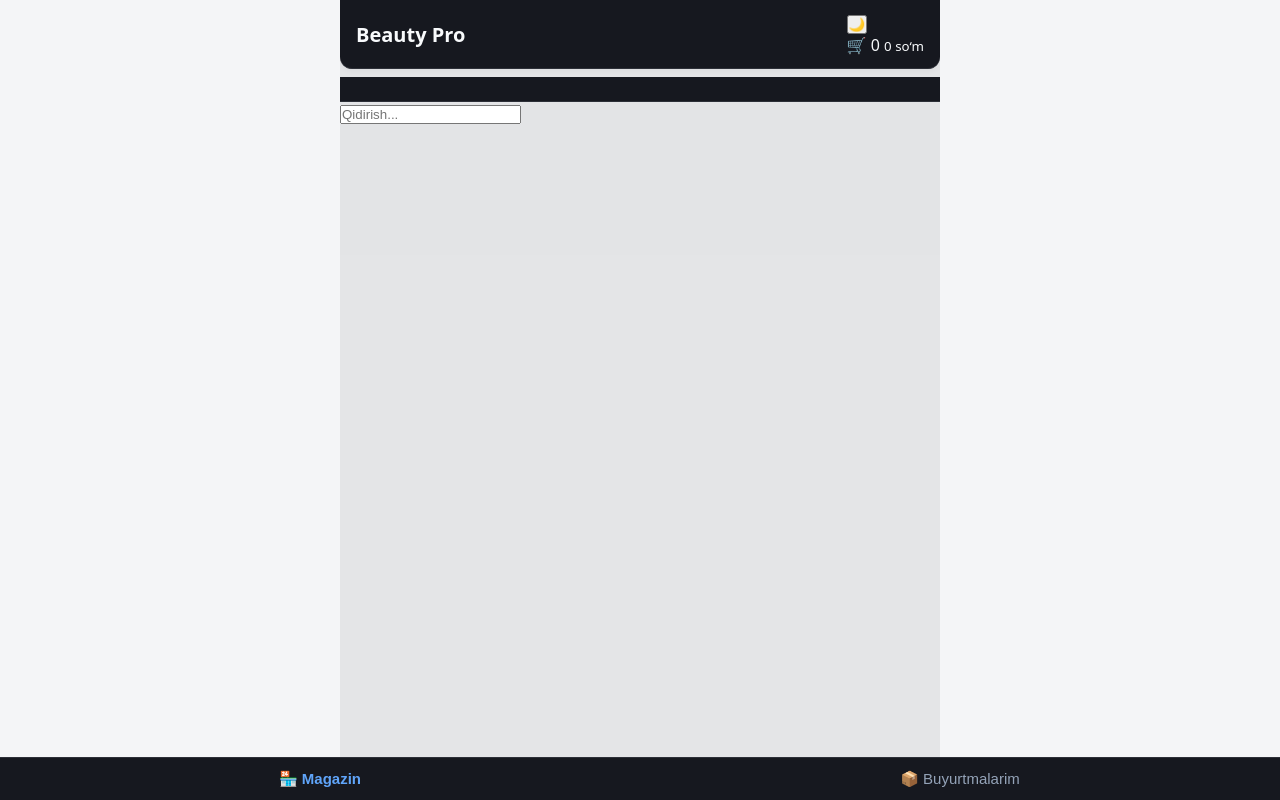
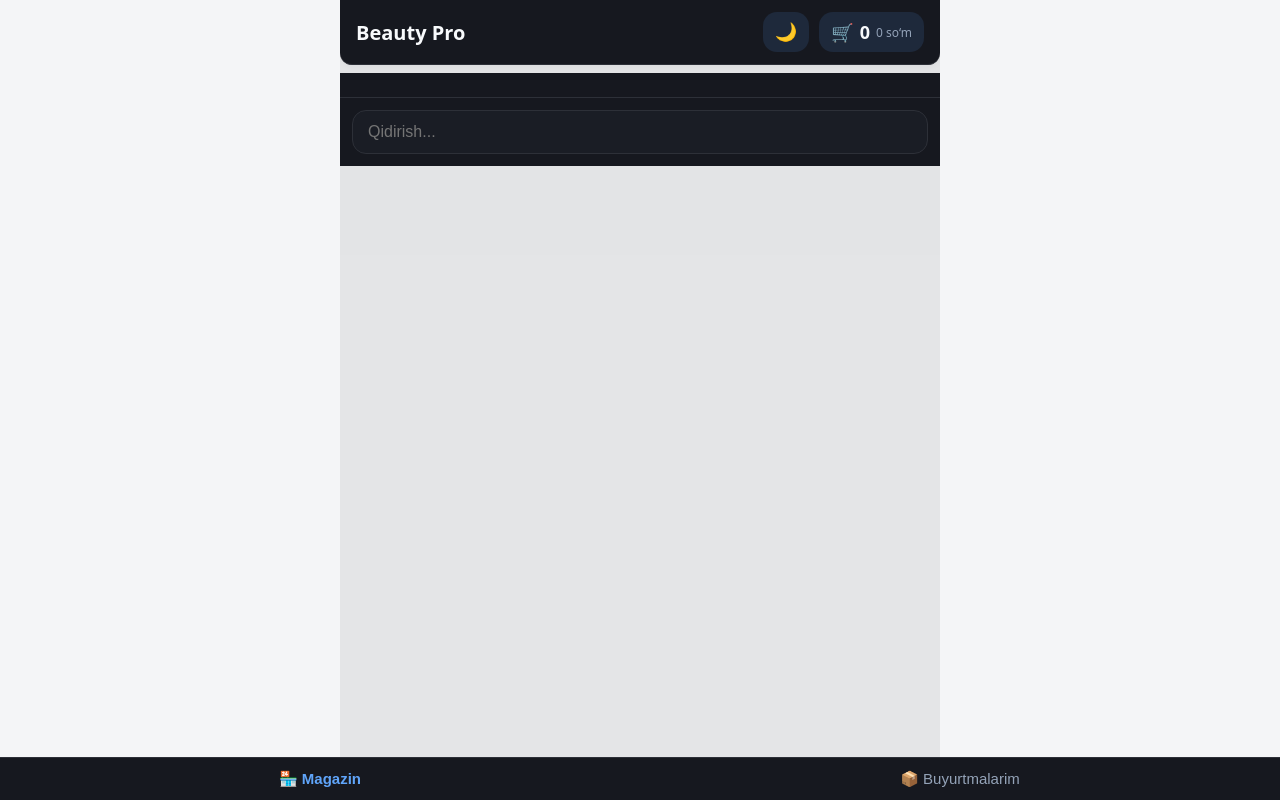
Before and after one commit to Shahboz793/telegram, a plain HTML site: page index.html in a window 1280 px wide. Drawn offline with Linux system fonts and the light colour scheme; no server answers.

Commit message:
Update style.css

```diff
--- a/style.css
+++ b/style.css
@@ -87,12 +87,19 @@ body.theme-dark{
   font-weight:700;
   font-size:20px;
 }
-.hdr-right{
+
+/* eski nomlar bilan birga, yangi .header-right ham ishlasin */
+.hdr-right,
+.header-right{
   display:flex;
   gap:10px;
 }
+
+/* theme tugma + savat tugmasi */
 .hdr-btn,
-.cart-btn{
+.cart-btn,
+.theme-btn,
+.cart-top{
   padding:8px 12px;
   font-size:18px;
   border:none;
@@ -100,9 +107,17 @@ body.theme-dark{
   color:var(--text);
   border-radius:var(--radius);
   cursor:pointer;
+  display:flex;
+  align-items:center;
+  gap:6px;
 }
-.cart-btn span{
+.cart-btn span,
+.cart-top span{
   font-weight:600;
+}
+.cart-top small{
+  font-size:12px;
+  color:var(--muted);
 }
 
 /* =========================================
@@ -133,11 +148,16 @@ body.theme-dark{
 /* =========================================
    SEARCH
 ========================================= */
-.search-wrap{
+/* eski .search-wrap bilan birga .search-box ham */
+.search-wrap,
+.search-box{
   padding:12px;
   background:var(--panel);
 }
-.search-input{
+
+/* input uchun ham .search-input, ham #searchInput ishlasin */
+.search-input,
+#searchInput{
   width:100%;
   padding:12px 15px;
   font-size:16px;
@@ -785,7 +805,8 @@ body.theme-dark{
   padding:16px;
 }
 
-#customerOrdersList{
+/* bu yerda id ni ordersList ga mosladik */
+#ordersList{
   padding:14px;
   display:flex;
   flex-direction:column;
```
